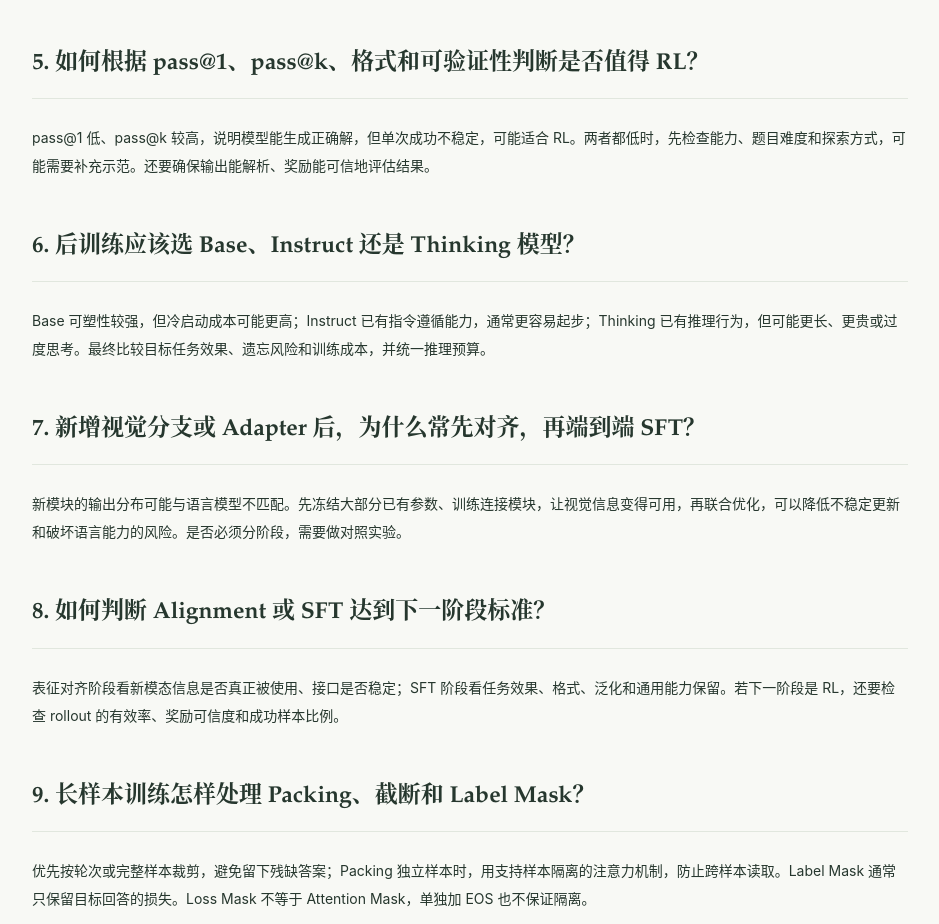
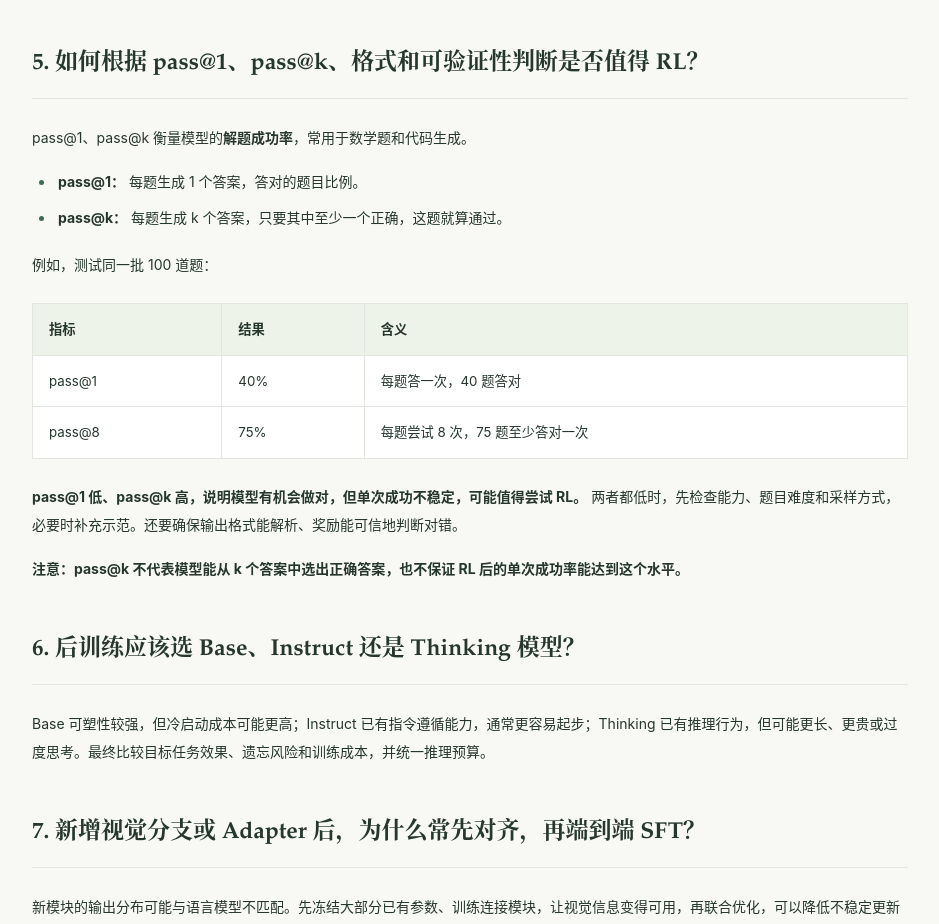
Before and after one commit to 896729202/896729202.github.io, a website: page notes/llm-interview/questions-1/index.html in a window 1280 px wide. Shown: the part 1380-2304 px from the top of the page, without its empty margins (308-1247 px from the left). Drawn offline with Linux system fonts and the light colour scheme.

Commit message:
docs: explain pass at k in RL readiness question

```diff
--- /dev/null
+++ b/assets/llm-interview.css
@@ -0,0 +1,5 @@
+.interview-table{width:100%;border-collapse:collapse;margin:24px 0;background:var(--paper);font-size:.95em}
+.interview-table th,.interview-table td{padding:12px 16px;border:1px solid var(--line);text-align:left;vertical-align:top}
+.interview-table th{background:var(--soft);font-weight:600}
+.interview-table th:nth-child(-n+2),.interview-table td:nth-child(-n+2){white-space:nowrap}
+@media(max-width:600px){.interview-table th,.interview-table td{padding:8px 10px}}
--- a/notes/llm-interview/questions-1/index.html
+++ b/notes/llm-interview/questions-1/index.html
@@ -17,6 +17,7 @@
 <link rel="icon" type="image/svg+xml" href="../../../assets/favicon.svg">
 <link rel="stylesheet" href="../../../assets/site.css">
 <script src="../../../assets/site.js" defer></script>
+<link rel="stylesheet" href="../../../assets/llm-interview.css">
 </head>
 <body>
 <a class="skip-link" href="#main">跳到主要内容</a>
@@ -43,7 +44,35 @@
 <h2 id="q4">4. 为什么 RL 前通常先做 SFT？能直接从 Base 做 RL 吗？</h2>
 <p>SFT 能建立格式、指令遵循和基本解题行为，降低探索成本。直接从 Base 做 RL 也可以，前提是模型已有一定基础能力，能采到有价值的结果，奖励也足够可靠；R1-Zero 就是实例。SFT 是常见工程选择，并非硬性前提。 R1 报告</p>
 <h2 id="q5">5. 如何根据 pass@1、pass@k、格式和可验证性判断是否值得 RL？</h2>
-<p>pass@1 低、pass@k 较高，说明模型能生成正确解，但单次成功不稳定，可能适合 RL。两者都低时，先检查能力、题目难度和探索方式，可能需要补充示范。还要确保输出能解析、奖励能可信地评估结果。</p>
+<p>pass@1、pass@k 衡量模型的<strong>解题成功率</strong>，常用于数学题和代码生成。</p>
+<ul>
+<li><strong>pass@1：</strong> 每题生成 1 个答案，答对的题目比例。</li>
+<li><strong>pass@k：</strong> 每题生成 k 个答案，只要其中至少一个正确，这题就算通过。</li>
+</ul>
+<p>例如，测试同一批 100 道题：</p>
+<table class="interview-table">
+<thead>
+<tr>
+<th>指标</th>
+<th>结果</th>
+<th>含义</th>
+</tr>
+</thead>
+<tbody>
+<tr>
+<td>pass@1</td>
+<td>40%</td>
+<td>每题答一次，40 题答对</td>
+</tr>
+<tr>
+<td>pass@8</td>
+<td>75%</td>
+<td>每题尝试 8 次，75 题至少答对一次</td>
+</tr>
+</tbody>
+</table>
+<p><strong>pass@1 低、pass@k 高，说明模型有机会做对，但单次成功不稳定，可能值得尝试 RL。</strong> 两者都低时，先检查能力、题目难度和采样方式，必要时补充示范。还要确保输出格式能解析、奖励能可信地判断对错。</p>
+<p><strong>注意：pass@k 不代表模型能从 k 个答案中选出正确答案，也不保证 RL 后的单次成功率能达到这个水平。</strong></p>
 <h2 id="q6">6. 后训练应该选 Base、Instruct 还是 Thinking 模型？</h2>
 <p>Base 可塑性较强，但冷启动成本可能更高；Instruct 已有指令遵循能力，通常更容易起步；Thinking 已有推理行为，但可能更长、更贵或过度思考。最终比较目标任务效果、遗忘风险和训练成本，并统一推理预算。</p>
 <h2 id="q7">7. 新增视觉分支或 Adapter 后，为什么常先对齐，再端到端 SFT？</h2>
```
Also changed, not shown: content/notes/llm-interview/questions-1.md (+15 -1 lines), notes/index.html (+1 -1 lines), 1 other file.
